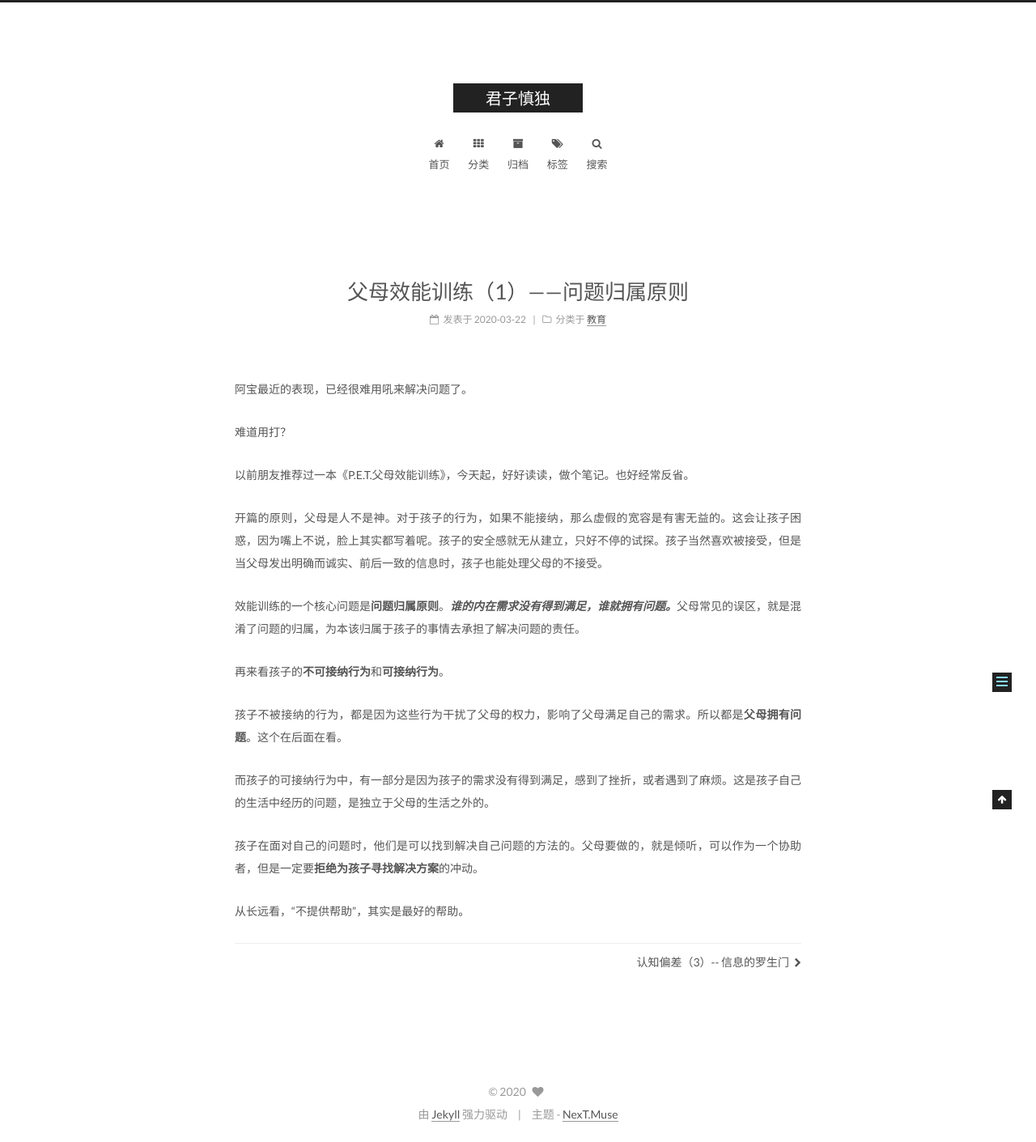
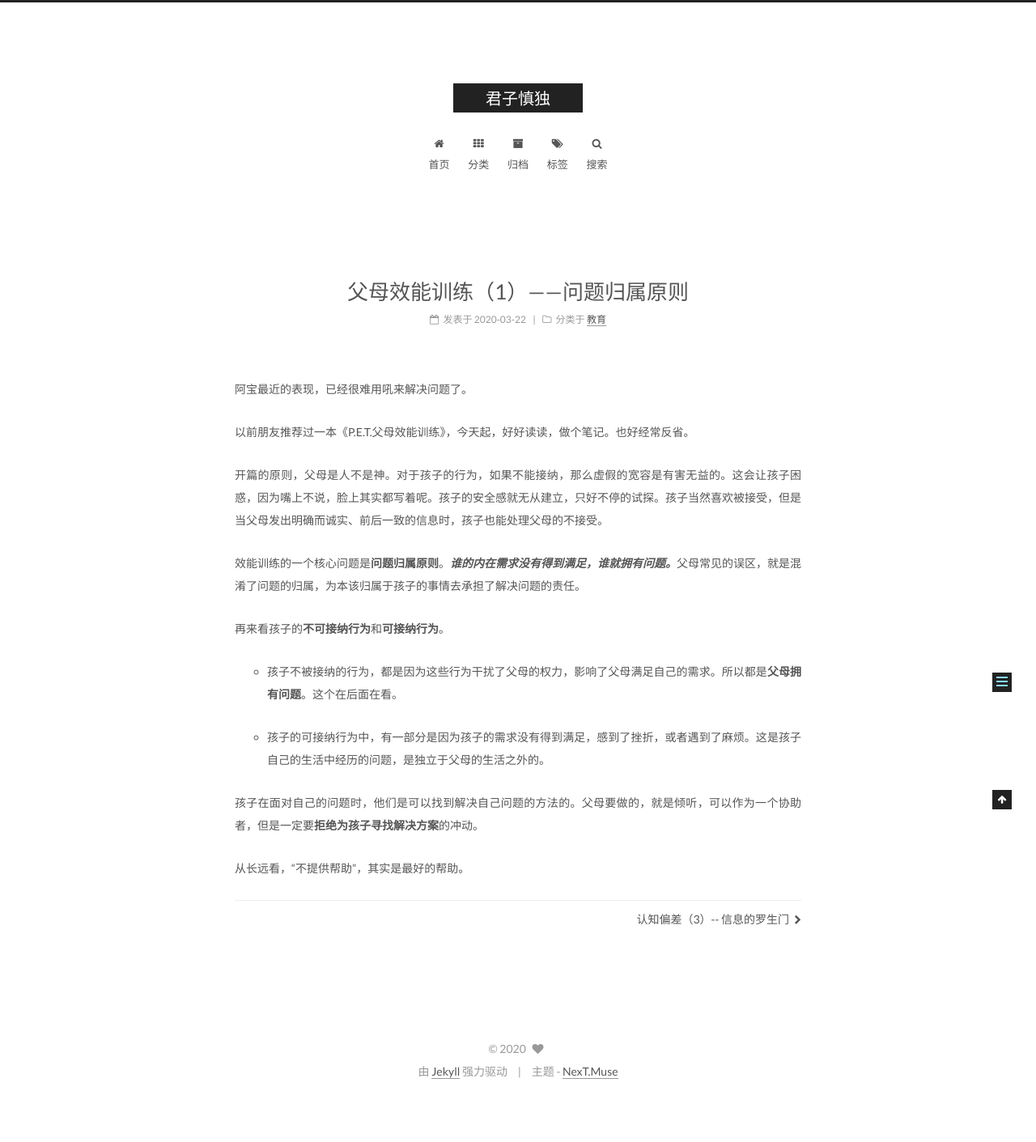
Before and after one commit to zzyang/zzyang.github.io, a Jekyll site: the page built from _posts/2020-03-22-问题归属原则.markdown, in a window 1280 px wide. Shown: the whole page at 81% size. Built offline with Jekyll 4.4.1, drawn with Linux system fonts in a browser that asks for light colours; after the commit the page ends 1358 px from its top, so only the background shows below that.

Commit message:
Update 2020-03-22-问题归属原则.markdown

```diff
--- a/_posts/2020-03-22-问题归属原则.markdown
+++ b/_posts/2020-03-22-问题归属原则.markdown
@@ -8,8 +8,6 @@ categories: 教育
 
 阿宝最近的表现，已经很难用吼来解决问题了。
 
-难道用打？
-
 以前朋友推荐过一本《P.E.T.父母效能训练》，今天起，好好读读，做个笔记。也好经常反省。
 
 开篇的原则，父母是人不是神。对于孩子的行为，如果不能接纳，那么虚假的宽容是有害无益的。这会让孩子困惑，因为嘴上不说，脸上其实都写着呢。孩子的安全感就无从建立，只好不停的试探。孩子当然喜欢被接受，但是当父母发出明确而诚实、前后一致的信息时，孩子也能处理父母的不接受。
@@ -18,9 +16,9 @@ categories: 教育
 
 再来看孩子的**不可接纳行为**和**可接纳行为**。
 
-孩子不被接纳的行为，都是因为这些行为干扰了父母的权力，影响了父母满足自己的需求。所以都是**父母拥有问题**。这个在后面在看。
++ 孩子不被接纳的行为，都是因为这些行为干扰了父母的权力，影响了父母满足自己的需求。所以都是**父母拥有问题**。这个在后面在看。
 
-而孩子的可接纳行为中，有一部分是因为孩子的需求没有得到满足，感到了挫折，或者遇到了麻烦。这是孩子自己的生活中经历的问题，是独立于父母的生活之外的。
++ 孩子的可接纳行为中，有一部分是因为孩子的需求没有得到满足，感到了挫折，或者遇到了麻烦。这是孩子自己的生活中经历的问题，是独立于父母的生活之外的。
 
 孩子在面对自己的问题时，他们是可以找到解决自己问题的方法的。父母要做的，就是倾听，可以作为一个协助者，但是一定要**拒绝为孩子寻找解决方案**的冲动。
 
```
